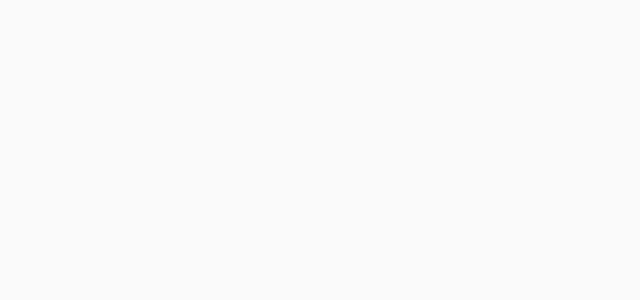
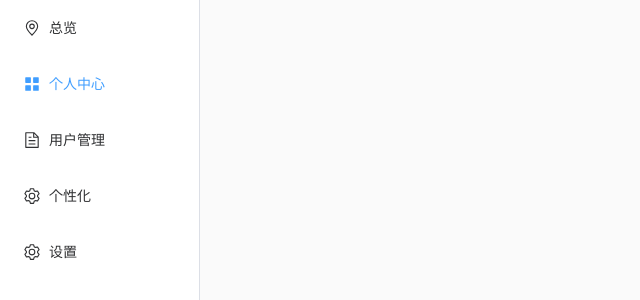
Before and after one commit to oriental1212/LuckCatUi, a Vue app: page /background in a window 1280 px wide. Before the commit this address had no page. Shown: the top 300 px of the page, without its empty margins (0-640 px from the left). Built offline with nearby package versions, Linux system fonts and the light colour scheme.

Commit message:
初始化仓库

```diff
--- a/index.html
+++ b/index.html
@@ -2,9 +2,9 @@
 <html lang="en">
     <head>
         <meta charset="UTF-8" />
-        <link rel="icon" type="image/svg+xml" href="/vite.svg" />
+        <link rel="icon" type="image/svg+xml" href="/LuckCat.png" />
         <meta name="viewport" content="width=device-width, initial-scale=1.0" />
-        <title>Vite + Vue</title>
+        <title>LuckCat图床</title>
     </head>
     <body>
         <div id="app"></div>
--- /dev/null
+++ b/src/layout/back-ground.vue
@@ -0,0 +1,66 @@
+<template>
+    <div class="common-layout">
+        <el-container>
+            <!-- 侧边菜单 -->
+            <el-aside width="200px">
+                <el-menu
+                    default-active="2"
+                    unique-opened="true"
+                    class="el-menu-vertical-demo"
+                >
+                    <el-menu-item index="1">
+                        <el-icon><location /></el-icon>
+                        <span>总览</span>
+                    </el-menu-item>
+                    <el-menu-item index="2">
+                        <el-icon><icon-menu /></el-icon>
+                        <span>个人中心</span>
+                    </el-menu-item>
+                    <el-menu-item index="3">
+                        <el-icon><document /></el-icon>
+                        <span>用户管理</span>
+                    </el-menu-item>
+                    <el-menu-item index="4">
+                        <el-icon><setting /></el-icon>
+                        <span>个性化</span>
+                    </el-menu-item>
+                    <el-menu-item index="5">
+                        <el-icon><setting /></el-icon>
+                        <span>设置</span>
+                    </el-menu-item>
+                </el-menu>
+            </el-aside>
+
+            <el-container>
+                <!-- 头部菜单 -->
+                <el-header>
+
+                </el-header>
+                <!-- 主内容 -->
+                <el-main>
+                    <router-view></router-view>
+                </el-main>
+            </el-container>
+        </el-container>
+    </div>
+</template>
+
+<script setup>
+import { Document, Menu as IconMenu, Location, Setting} from '@element-plus/icons-vue'
+</script>
+
+<style>
+.common-layout{
+    position: absolute;
+    width: 100%;
+    height: 100%;
+    top: 0;
+    left: 0;
+}
+.el-container{
+    height: 100%;
+}
+.el-menu-vertical-demo{
+    height: 100%;
+}
+</style>
--- a/src/layout/over-view.vue
+++ b/src/layout/over-view.vue
@@ -38,17 +38,15 @@
                             action="https://run.mocky.io/v3/9d059bf9-4660-45f2-925d-ce80ad6c4d15"
                             multiple
                         >
-                            <el-icon class="el-icon--upload"
-                                ><upload-filled
-                            /></el-icon>
+                            <el-icon class="el-icon--upload">
+                                <upload-filled/>
+                            </el-icon>
                             <div class="el-upload__text">
-                                Drop file here or <em>click to upload</em>
+                                <div style="font-size: 30px; color: #ffffff; margin-bottom: 10px;">拖放图片到这里上传</div>
+                                <span style="font-size: 1em; color: #ffffff;">或者 <em><el-icon><ZoomIn /></el-icon>浏览您的计算器</em></span>
+                                <br>
+                                <div style="font-size: .79rem; margin-top: 5px;">JPG JPEG PNG BMP GIF</div>
                             </div>
-                            <template #tip>
-                                <div class="el-upload__tip">
-                                    jpg/png files with a size less than 500kb
-                                </div>
-                            </template>
                         </el-upload>
                     </div>
                 </transition>
@@ -60,7 +58,7 @@
 </template>
 
 <script setup>
-import { UploadFilled, Right } from "@element-plus/icons-vue";
+import { UploadFilled, Right, ZoomIn } from "@element-plus/icons-vue";
 import { ref } from "vue";
 
 const uploadstate = ref(false);
@@ -90,7 +88,8 @@ body,
     background-color: #2a2a32;
 }
 
-.el-upload-dragger {
+.upload >>> .el-upload-dragger {
     background-color: #2a2a32;
+    border-style: none;
 }
 </style>
--- a/src/router/index.js
+++ b/src/router/index.js
@@ -16,6 +16,11 @@ const routes = [
             },
         ],
     },
+    {
+        path: "/background",
+        name: "background",
+        component: () => import("@/layout/back-ground.vue"),
+    }
 ];
 
 const router = createRouter({
--- a/src/views/home/index.vue
+++ b/src/views/home/index.vue
@@ -7,13 +7,8 @@
                     align="middle"
                     style="margin-bottom: 20px"
                 >
-                    <span>开始上传你的图片吧</span>
-                </el-row>
-                <el-row justify="center" align="middle">
-                    <el-button type="primary">
-                        Upload
-                        <el-icon class="el-icon--right"><Upload /></el-icon>
-                    </el-button>
+                    <div class="titler">开始上传你的图片吧</div>
+                    <div class="adverbs">你真以为你能忘了，说不定某一照片某一话语某一物什某一刹那，花开成海，思念成灾</div>
                 </el-row>
             </div>
         </div>
@@ -21,7 +16,6 @@
 </template>
 
 <script setup>
-import { Upload } from "@element-plus/icons-vue";
 </script>
 
 <style>
@@ -40,4 +34,15 @@ import { Upload } from "@element-plus/icons-vue";
     left: 50%;
     transform: translate(-50%, -50%);
 }
+.titler{
+    font-size: 1em;
+    font-weight: bold;
+    margin-bottom: 10px;
+}
+.adverbs{
+    font-size: 22px;
+    font-weight: 790px;
+    margin-top: 10px;
+    text-align: center;
+}
 </style>
```
Also changed, not shown: src/authen/user-login.vue (added, +8 -0 lines), src/authen/user-register.vue (added, +8 -0 lines), jsconfig.json (line endings or trailing spaces), public/LuckCat.png (added).
